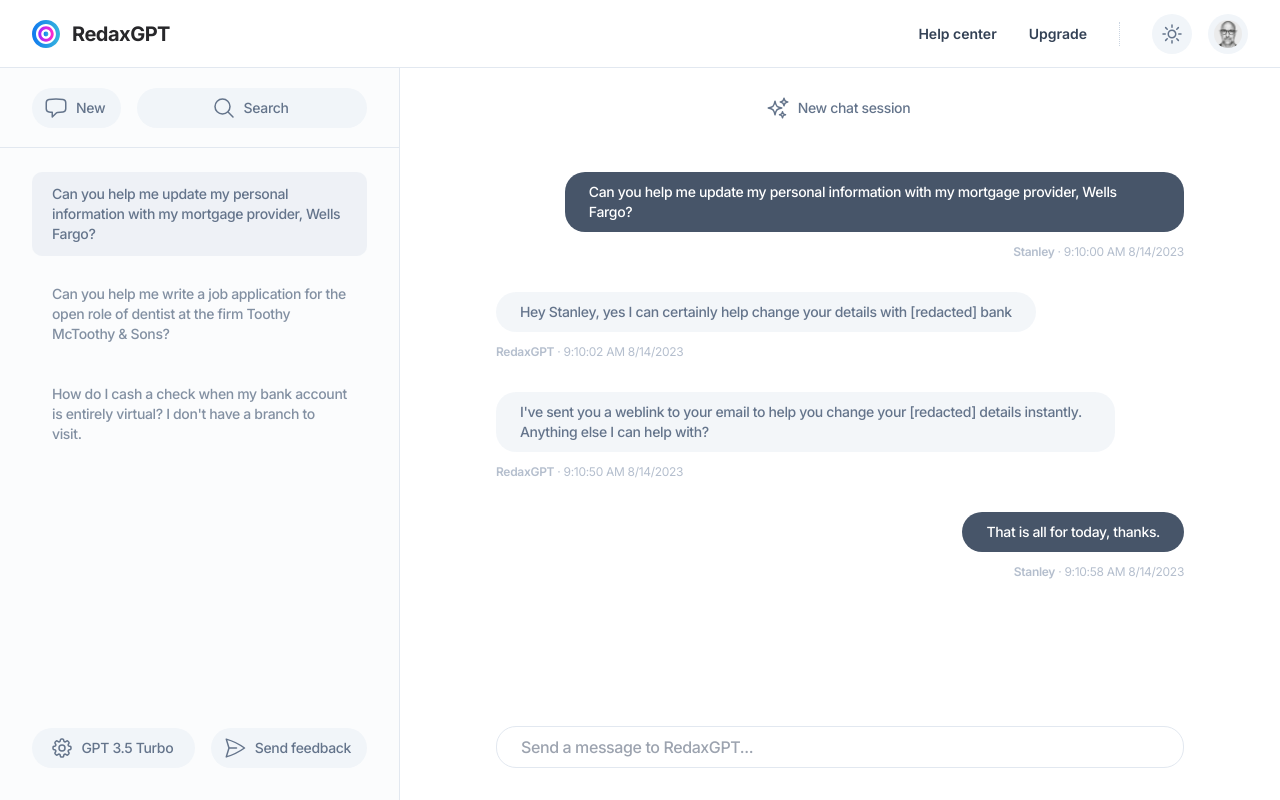
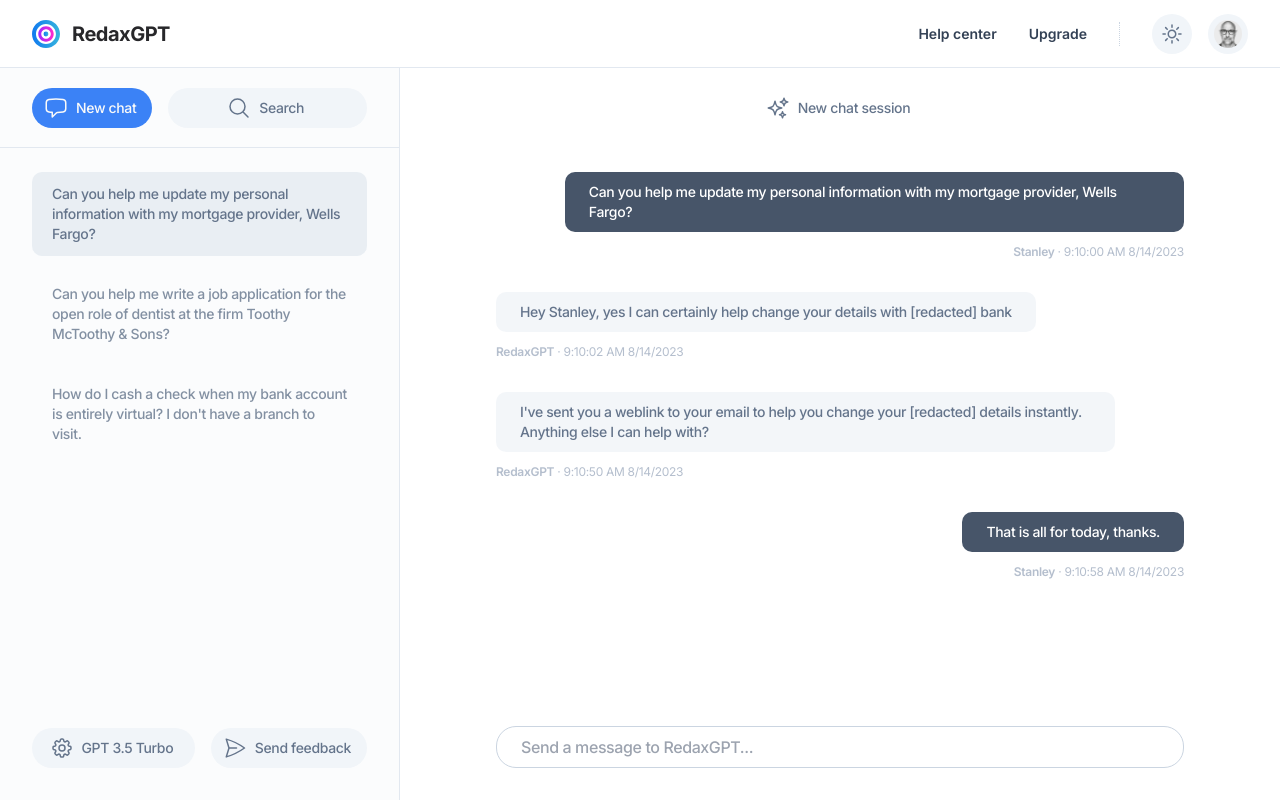
Before and after one commit to goodeyelabs/gpt-chatster, a Next.js app: page / in a window 1280 px wide. Built offline with nearby package versions, Linux system fonts and the light colour scheme.

Commit message:
changed modal scrim bg

```diff
--- a/src/components/banner.tsx
+++ b/src/components/banner.tsx
@@ -6,6 +6,7 @@
 import { useAppDispatch } from '@/redux/hooks'
 import Overlay from "./overlay"
 import Button from "./button"
+import ChatButton from "./chat-button"
 
 function SearchMenu() {
     return (
@@ -23,9 +24,8 @@
 
     return (
         <div className='grid gap-4 grid-rows-[1fr] grid-cols-[auto_1fr] grid-flow-col justify-start px-8 border-b border-slate-200 dark:border-neutral-800/80'>
-
             <div className='grid grid-flow-col gap-3 items-center select-none cursor-pointer'>
-                <Button icon={<ChatBubbleLeftIcon />} text='New' onClick={() => dispatch(addSession())} />
+                <ChatButton onClick={() => dispatch(addSession())} />
             </div>
             <div className='grid grid-flow-col gap-3 items-center select-none cursor-pointer'>
                 <Overlay overlayType='popup' title='Search' content={<SearchMenu />}>
--- /dev/null
+++ b/src/components/chat-button.tsx
@@ -0,0 +1,22 @@
+import { ChatBubbleLeftIcon } from '@heroicons/react/24/outline';
+import { cloneElement } from 'react';
+
+type buttonProps = {
+    onClick?: any,
+}
+
+function ChatButton({ onClick }:buttonProps) {
+    return (
+        <button
+            onClick={onClick || null}
+            className='grid place-content-center items-center gap-2 group cursor-pointer h-[40px] grid-flow-col text-sm font-medium tracking-tight text-stone-50 hover:text-stone-100 bg-blue-500 hover:bg-blue-400 px-4 pl-3 transition-all duration-75 ease-in-out rounded-[20px] border-0 outline-none select-none'
+        >
+            <ChatBubbleLeftIcon className='h-6 w-6 text-stone-50 group-hover:text-stone-100' />
+            {
+                <span>New chat</span>
+            }
+        </button>
+    )
+}
+
+export default ChatButton
--- a/src/components/message-input.tsx
+++ b/src/components/message-input.tsx
@@ -1,10 +1,8 @@
 'use client'
 import { useEffect, useState, useRef, KeyboardEventHandler } from 'react'
 import { useAppDispatch, useAppSelector } from '@/redux/hooks'
-import { Cog8ToothIcon, PaperAirplaneIcon } from '@heroicons/react/24/outline'
 import { addMessage, setCurrentPrompt } from '@/redux/sessionsReducer'
 import { setScrollMain, setGptResponseIndex } from '@/redux/commonReducer'
-import RoundButton from './round-button'
 
 export default function MessageInput() {
     const textareaRef = useRef<HTMLTextAreaElement>(null);
@@ -107,7 +105,7 @@
     return (
         <div className='sticky bottom-0 bg-white dark:bg-redax-dark min-h-[5rem] py-8 grid grid-flow-col gap-6 border-t border-none px-24 items-end'>
             {/* <RoundButton onClick={handleSubmit} icon={<Cog8ToothIcon />} /> */}
-            <div className='grid bg-white dark:bg-neutral-900 border border-slate-200 dark:border-neutral-700 w-full min-h-[12px] py-2 px-6 items-center rounded-[20px]'>
+            <div className='grid bg-white dark:bg-neutral-900 border border-slate-300 dark:border-neutral-700 w-full min-h-[12px] py-2 px-6 items-center rounded-[20px]'>
                 <textarea
                     ref={textareaRef}
                     autoFocus
@@ -116,7 +114,7 @@
                     onChange={event => handleMessageChange(event.currentTarget.value)}
                     rows={1}
                     placeholder='Send a message to RedaxGPT...'
-                    className='resize-none bg-transparent w-full h-full font-medium tracking-tight overflow-y-auto text-slate-500 dark:text-neutral-400 dark:placeholder:text-neutral-500 text-md text-left appearance-none outline-none'>
+                    className='resize-none bg-transparent w-full h-full font-medium tracking-tight overflow-y-auto text-slate-500 dark:text-neutral-300 dark:placeholder:text-neutral-400 text-md text-left appearance-none outline-none'>
                 </textarea>
             </div>
             {/* <RoundButton startColor='bg-blue-700' onClick={handleSubmit} icon={<PaperAirplaneIcon />} /> */}
--- a/src/components/messages.tsx
+++ b/src/components/messages.tsx
@@ -36,7 +36,7 @@
                         if (msg.author === 'server') {
                             return (
                                 <div key={m_index} className='grid gap-3 w-[90%] place-self-start justify-start justify-items-start'>
-                                    <div className='grid cursor-pointer rounded-[20px] bg-slate-200/40 dark:bg-neutral-800/50 px-6 py-[10px]'>
+                                    <div className='grid cursor-pointer rounded-[10px] bg-slate-200/40 dark:bg-neutral-800/50 px-6 py-[10px]'>
                                         <p className='text-sm text-slate-500 dark:text-slate-300 font-medium tracking-tight'>{msg.message || 'New message'}</p>
                                     </div>
                                     <p className='text-xs text-slate-400/70 dark:text-slate-600 tracking-tight'><span className='font-semibold dark:text-slate-500'>RedaxGPT</span> &middot; {mounted ? formatDate(msg.timestamp.toString()) : 'Loading'}</p>
@@ -47,7 +47,7 @@
                         //  User response bubble
                         return (
                             <div key={m_index} className='grid gap-3 w-[90%] place-self-end justify-end justify-items-end'>
-                                <div className='grid cursor-pointer rounded-[20px] bg-slate-600 dark:bg-slate-800 px-6 py-[10px]'>
+                                <div className='grid cursor-pointer rounded-[10px] bg-slate-600 dark:bg-slate-800 px-6 py-[10px]'>
                                     <p className='text-sm text-white dark:text-slate-200 font-medium tracking-tight'>{msg.message || 'New message'}</p>
                                 </div>
                                 <p className='text-xs text-slate-400/70 dark:text-slate-600 place-self-end tracking-tight'><span className='font-semibold dark:text-slate-500'>Stanley</span> &middot; {mounted ? formatDate(msg.timestamp.toString()) : 'Loading'}</p>
--- a/src/components/sessions.tsx
+++ b/src/components/sessions.tsx
@@ -35,7 +35,7 @@
 
                         return (
                             <div
-                                className={`${activeSession === s_index ? 'bg-slate-200/50 dark:bg-neutral-800' : 'bg-transparent hover:bg-slate-100 dark:hover:bg-neutral-900'} group transition-all ease-in-out grid cursor-pointer px-5 py-3 rounded-[10px]`}
+                                className={`${activeSession === s_index ? 'bg-slate-200/70 dark:bg-neutral-800' : 'bg-transparent hover:bg-slate-100 dark:hover:bg-neutral-900'} group transition-all ease-in-out grid cursor-pointer px-5 py-3 rounded-[10px]`}
                                 onClick={() => handleClick(s_index)}
                                 key={s_index}
                             >
```
